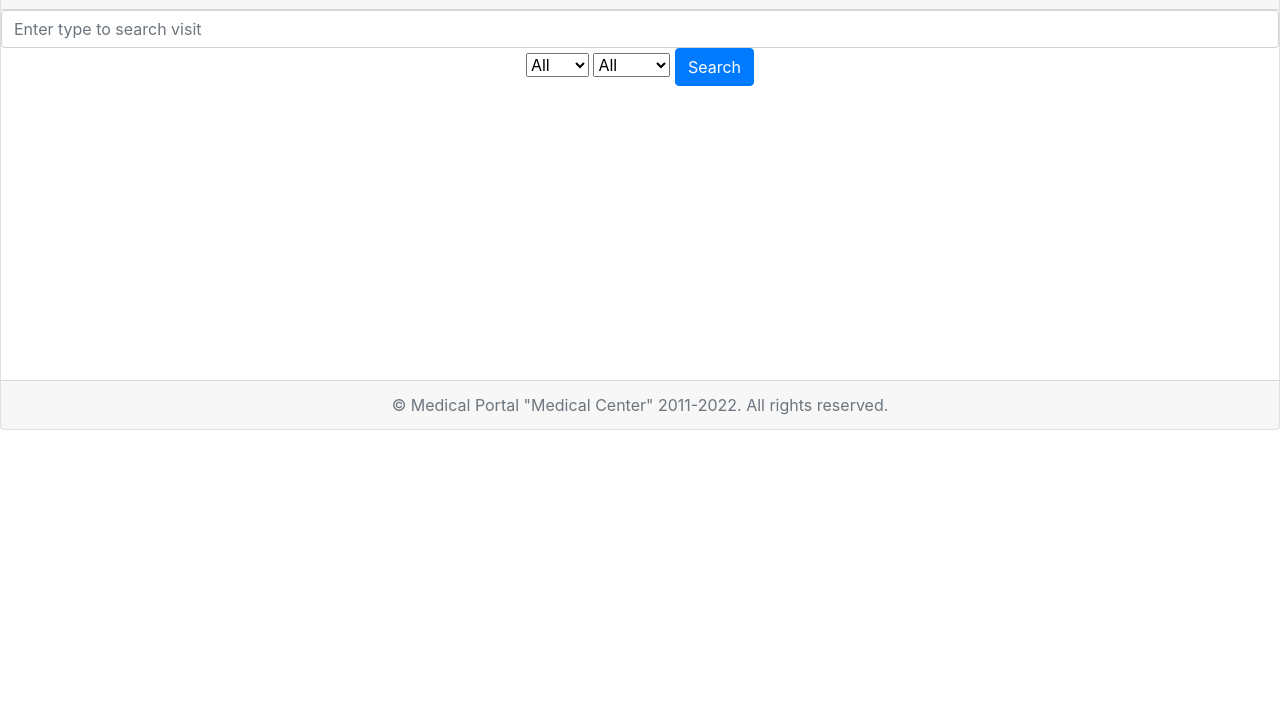
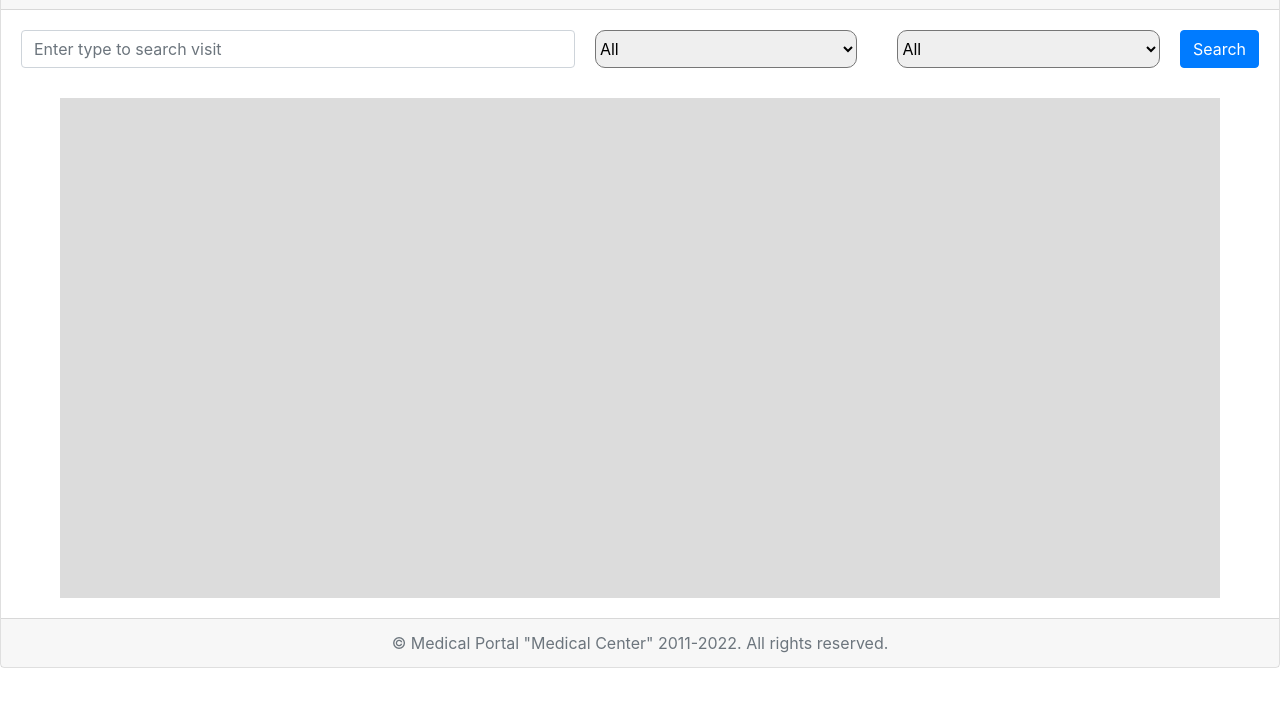
Before and after one commit to demonicsaibot/doc-vizit, a plain HTML site: page index.html in a window 1280 px wide. Shown: the part 82-788 px from the top of the page. Drawn offline with nearby package versions, Linux system fonts and the light colour scheme.

Commit message:
Update style.css

```diff
--- a/css/style.css
+++ b/css/style.css
@@ -1,7 +1,7 @@
  @import "header.css";
- @import "js/card/card.css";
- @import "js/modal/modal.css";
- @import "js/filter.css";
+ @import "../js/card/card.css";
+ @import "../js/modal/modal.css";
+ @import "../js/filter.css";
  .main-container {
      /* width: 100%; */
      min-height: 370px;
```
